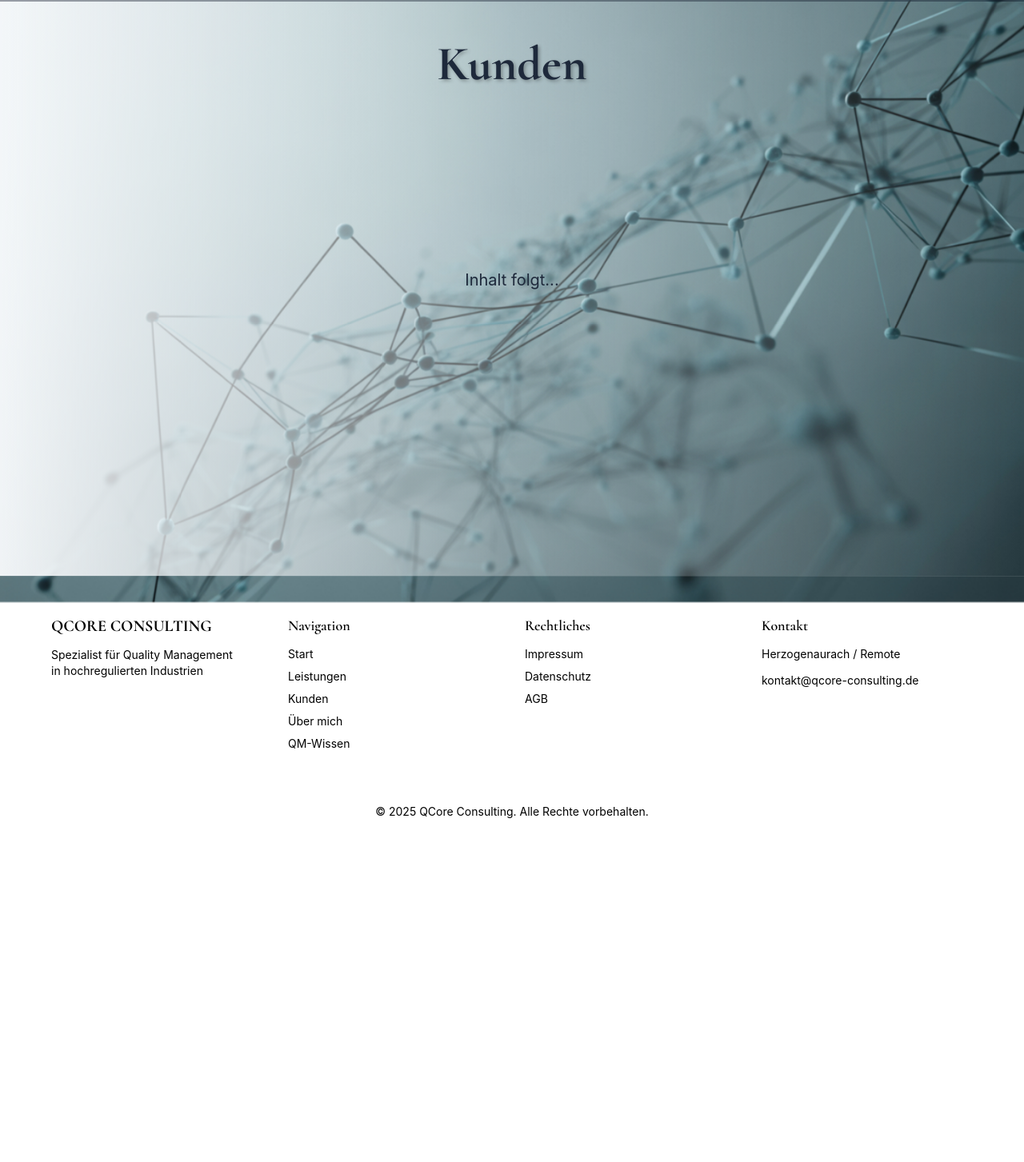
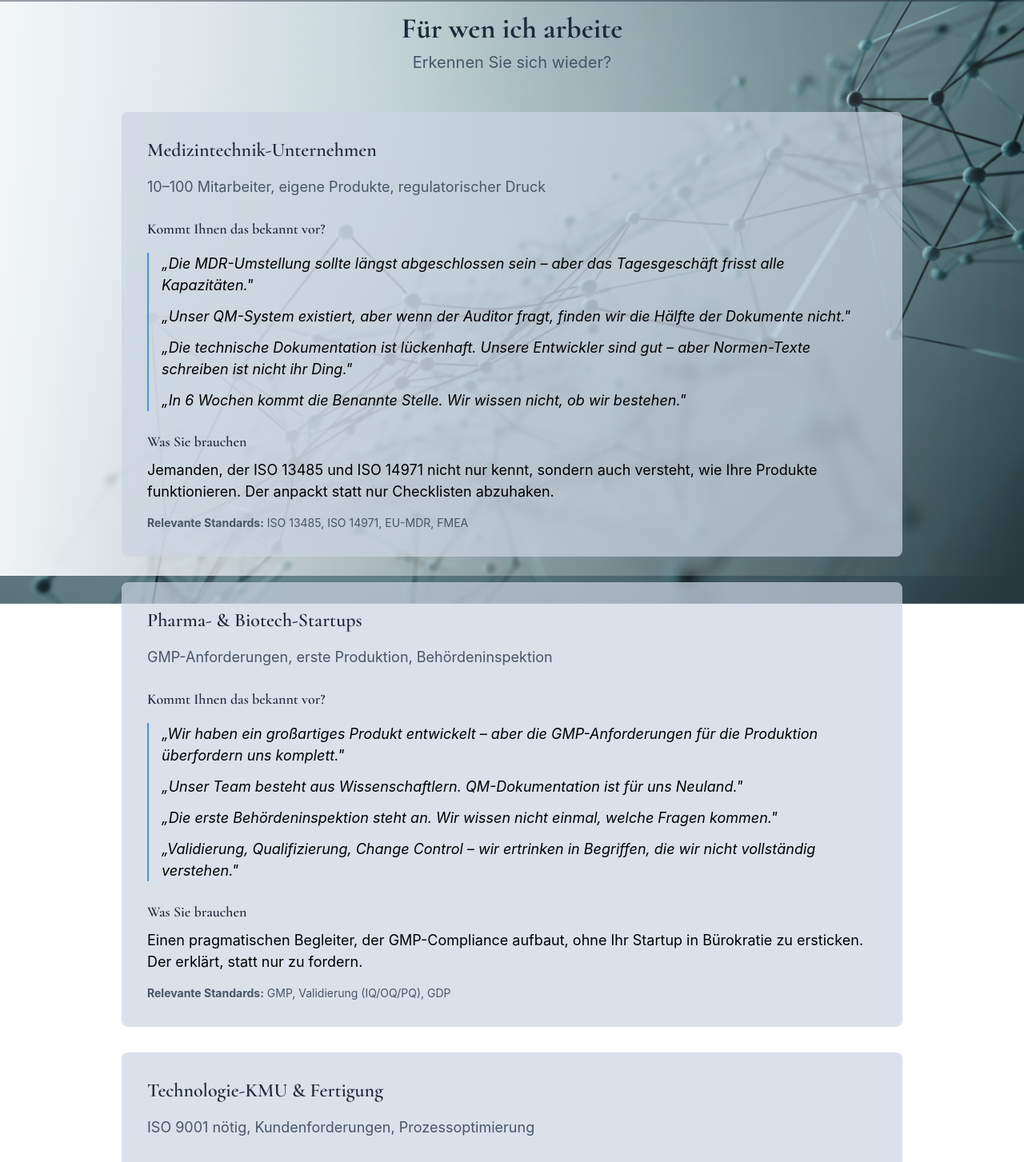
Before and after one commit to Wolle417/qm-consulting-website, a Next.js app: page /kunden in a window 1280 px wide. Shown: the part 80-1533 px from the top of the page at 80% size. Before the commit the page ends 1153 px from the top, so only its background shows below. Built offline with nearby package versions, Linux system fonts and the light colour scheme.

Commit message:
Add customer page with pain points

```diff
--- a/pages/kunden.js
+++ b/pages/kunden.js
@@ -6,26 +6,194 @@ export default function Kunden() {
     <>
       <Navigation />
       <main className="relative min-h-screen">
-        <section className="relative h-[40vh] flex items-center justify-center">
-          <div className="relative z-10 max-w-4xl mx-auto px-6 text-center">
+        {/* Hero Section */}
+        <section className="relative section-padding pt-32">
+          <div className="relative z-10 max-w-5xl mx-auto px-6">
+            <div className="text-center mb-12">
               <h1
-              className="text-5xl md:text-6xl font-bold"
+                className="text-4xl font-bold"
                 style={{
                   fontFamily: "'Cormorant', serif",
                   color: '#1e293b',
-                textShadow: '2px 2px 4px rgba(0,0,0,0.3)',
                 }}
               >
-              Kunden
+                Für wen ich arbeite
               </h1>
+              <p className="text-xl mt-2" style={{ color: '#475569' }}>
+                Erkennen Sie sich wieder?
+              </p>
             </div>
-        </section>
 
-        <section className="relative z-10 section-padding">
-          <div className="max-w-4xl mx-auto px-6">
-            <p className="text-xl text-center" style={{ color: '#1e293b' }}>
-              Inhalt folgt...
+            {/* Target Group 1: MedTech */}
+            <div className="bg-slate-300 bg-opacity-70 p-8 rounded-lg mt-8">
+              <h2 className="text-2xl font-semibold mb-4" style={{ color: '#1e293b' }}>
+                Medizintechnik-Unternehmen
+              </h2>
+              <p className="text-lg mb-6" style={{ color: '#475569' }}>
+                10–100 Mitarbeiter, eigene Produkte, regulatorischer Druck
               </p>
+
+              <h3 className="text-lg font-semibold mt-6 mb-4" style={{ color: '#1e293b' }}>
+                Kommt Ihnen das bekannt vor?
+              </h3>
+
+              <div className="space-y-3 pl-4 border-l-2 border-qcore-blue">
+                <p className="italic" style={{ color: '#000000' }}>
+                  „Die MDR-Umstellung sollte längst abgeschlossen sein – aber das Tagesgeschäft frisst alle Kapazitäten."
+                </p>
+                <p className="italic" style={{ color: '#000000' }}>
+                  „Unser QM-System existiert, aber wenn der Auditor fragt, finden wir die Hälfte der Dokumente nicht."
+                </p>
+                <p className="italic" style={{ color: '#000000' }}>
+                  „Die technische Dokumentation ist lückenhaft. Unsere Entwickler sind gut – aber Normen-Texte schreiben ist nicht ihr Ding."
+                </p>
+                <p className="italic" style={{ color: '#000000' }}>
+                  „In 6 Wochen kommt die Benannte Stelle. Wir wissen nicht, ob wir bestehen."
+                </p>
+              </div>
+
+              <h3 className="text-lg font-semibold mt-6 mb-2" style={{ color: '#1e293b' }}>
+                Was Sie brauchen
+              </h3>
+              <p style={{ color: '#000000' }}>
+                Jemanden, der ISO 13485 und ISO 14971 nicht nur kennt, sondern auch versteht, wie Ihre Produkte funktionieren. Der anpackt statt nur Checklisten abzuhaken.
+              </p>
+
+              <p className="mt-4 text-sm" style={{ color: '#475569' }}>
+                <strong>Relevante Standards:</strong> ISO 13485, ISO 14971, EU-MDR, FMEA
+              </p>
+            </div>
+
+            {/* Target Group 2: Pharma & Biotech */}
+            <div className="bg-slate-300 bg-opacity-70 p-8 rounded-lg mt-8">
+              <h2 className="text-2xl font-semibold mb-4" style={{ color: '#1e293b' }}>
+                Pharma- & Biotech-Startups
+              </h2>
+              <p className="text-lg mb-6" style={{ color: '#475569' }}>
+                GMP-Anforderungen, erste Produktion, Behördeninspektion
+              </p>
+
+              <h3 className="text-lg font-semibold mt-6 mb-4" style={{ color: '#1e293b' }}>
+                Kommt Ihnen das bekannt vor?
+              </h3>
+
+              <div className="space-y-3 pl-4 border-l-2 border-qcore-blue">
+                <p className="italic" style={{ color: '#000000' }}>
+                  „Wir haben ein großartiges Produkt entwickelt – aber die GMP-Anforderungen für die Produktion überfordern uns komplett."
+                </p>
+                <p className="italic" style={{ color: '#000000' }}>
+                  „Unser Team besteht aus Wissenschaftlern. QM-Dokumentation ist für uns Neuland."
+                </p>
+                <p className="italic" style={{ color: '#000000' }}>
+                  „Die erste Behördeninspektion steht an. Wir wissen nicht einmal, welche Fragen kommen."
+                </p>
+                <p className="italic" style={{ color: '#000000' }}>
+                  „Validierung, Qualifizierung, Change Control – wir ertrinken in Begriffen, die wir nicht vollständig verstehen."
+                </p>
+              </div>
+
+              <h3 className="text-lg font-semibold mt-6 mb-2" style={{ color: '#1e293b' }}>
+                Was Sie brauchen
+              </h3>
+              <p style={{ color: '#000000' }}>
+                Einen pragmatischen Begleiter, der GMP-Compliance aufbaut, ohne Ihr Startup in Bürokratie zu ersticken. Der erklärt, statt nur zu fordern.
+              </p>
+
+              <p className="mt-4 text-sm" style={{ color: '#475569' }}>
+                <strong>Relevante Standards:</strong> GMP, Validierung (IQ/OQ/PQ), GDP
+              </p>
+            </div>
+
+            {/* Target Group 3: Tech & Manufacturing */}
+            <div className="bg-slate-300 bg-opacity-70 p-8 rounded-lg mt-8">
+              <h2 className="text-2xl font-semibold mb-4" style={{ color: '#1e293b' }}>
+                Technologie-KMU & Fertigung
+              </h2>
+              <p className="text-lg mb-6" style={{ color: '#475569' }}>
+                ISO 9001 nötig, Kundenforderungen, Prozessoptimierung
+              </p>
+
+              <h3 className="text-lg font-semibold mt-6 mb-4" style={{ color: '#1e293b' }}>
+                Kommt Ihnen das bekannt vor?
+              </h3>
+
+              <div className="space-y-3 pl-4 border-l-2 border-qcore-blue">
+                <p className="italic" style={{ color: '#000000' }}>
+                  „Ein Großkunde verlangt ISO 9001 – ohne Zertifikat kein Auftrag. Wir haben 6 Monate Zeit."
+                </p>
+                <p className="italic" style={{ color: '#000000' }}>
+                  „Unsere Prozesse funktionieren – aber dokumentiert ist fast nichts. Das rächt sich bei jeder Reklamation."
+                </p>
+                <p className="italic" style={{ color: '#000000' }}>
+                  „Wir hatten mal ein QM-System, aber seit der QMB gegangen ist, kümmert sich niemand mehr darum."
+                </p>
+                <p className="italic" style={{ color: '#000000' }}>
+                  „Jedes Jahr das gleiche Spiel: Kurz vor dem Audit wird hektisch aufgeräumt. Das kostet Zeit und Nerven."
+                </p>
+              </div>
+
+              <h3 className="text-lg font-semibold mt-6 mb-2" style={{ color: '#1e293b' }}>
+                Was Sie brauchen
+              </h3>
+              <p style={{ color: '#000000' }}>
+                Ein schlankes QM-System, das im Alltag funktioniert – nicht nur im Audit-Ordner verstaubt. Prozesse, die Ihre Mitarbeiter verstehen und nutzen.
+              </p>
+
+              <p className="mt-4 text-sm" style={{ color: '#475569' }}>
+                <strong>Relevante Standards:</strong> ISO 9001, IATF 16949, Prozessoptimierung
+              </p>
+            </div>
+
+            {/* Common Denominator */}
+            <div className="bg-slate-300 bg-opacity-70 p-8 rounded-lg mt-12">
+              <h2 className="text-2xl font-semibold mb-6" style={{ color: '#1e293b' }}>
+                Was alle meine Kunden gemeinsam haben
+              </h2>
+              <div className="space-y-3" style={{ color: '#000000' }}>
+                <p>• Sie sind zu klein für eine eigene QM-Abteilung – aber zu groß, um Compliance zu ignorieren.</p>
+                <p>• Sie wollen ein QM-System, das funktioniert – nicht eines, das nur existiert.</p>
+                <p>• Sie suchen einen Partner, der mitdenkt – nicht einen, der nur Häkchen macht.</p>
+                <p>• Sie haben keine Zeit für Berater-Deutsch. Sie brauchen klare Ansagen.</p>
+              </div>
+            </div>
+
+            {/* Testimonials Placeholder */}
+            <div className="bg-slate-300 bg-opacity-70 p-8 rounded-lg mt-12 border-2 border-dashed border-gray-400">
+              <h2 className="text-2xl font-semibold mb-4" style={{ color: '#1e293b' }}>
+                Kundenstimmen
+              </h2>
+              <p className="italic" style={{ color: '#64748b' }}>
+                Dieser Bereich wird mit Referenzen und Erfahrungsberichten gefüllt, sobald erste Projekte abgeschlossen sind.
+              </p>
+            </div>
+
+            {/* CTA Box */}
+            <div className="bg-slate-300 bg-opacity-70 p-8 rounded-lg mt-12 mb-12 text-center">
+              <h2 className="text-2xl font-semibold" style={{ color: '#1e293b' }}>
+                Wiedergefunden?
+              </h2>
+              <p className="mt-4" style={{ color: '#000000' }}>
+                Dann lassen Sie uns reden. 30 Minuten, kostenlos, unverbindlich.
+              </p>
+              <p className="mt-2" style={{ color: '#475569' }}>
+                Kein Verkaufsgespräch – sondern ein ehrlicher Check, ob ich der Richtige für Ihr Problem bin.
+              </p>
+
+              <div className="flex flex-col sm:flex-row justify-center gap-4 mt-6">
+                <a
+                  href="mailto:kontakt@qcore-consulting.de"
+                  className="bg-qcore-blue text-white px-6 py-3 rounded hover:opacity-90 transition-opacity"
+                >
+                  E-Mail schreiben
+                </a>
+                <a
+                  href="tel:+491771940539"
+                  className="bg-qcore-blue text-white px-6 py-3 rounded hover:opacity-90 transition-opacity"
+                >
+                  Anrufen
+                </a>
+              </div>
+            </div>
           </div>
         </section>
       </main>
```
Lines whose indentation alone changed are shown as unchanged.
